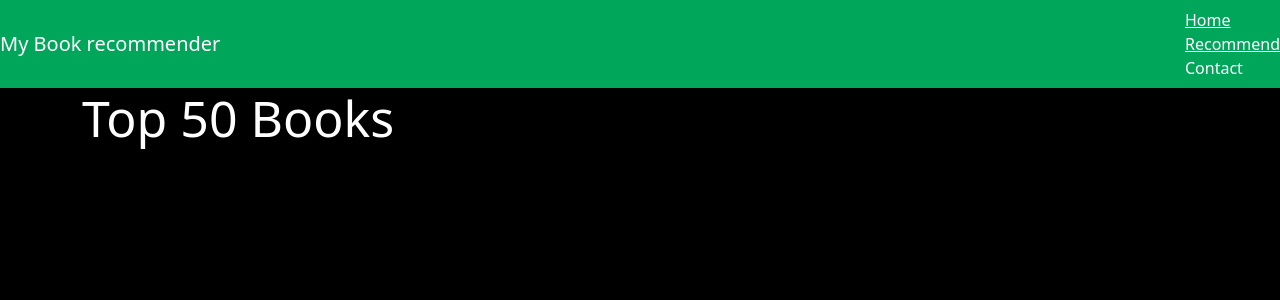
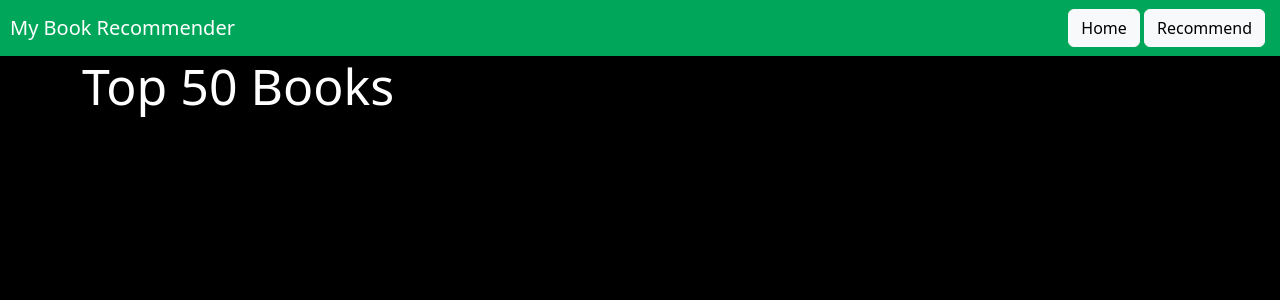
Before and after one commit to PiyushiKulkarni/Book_Recommendation_System, a Flask app: page / in a window 1280 px wide. Shown: the top 300 px of the page. Run offline with Flask 3, Linux system fonts and the light colour scheme; parts of the project's set-up code (start-up, migrations or seed data) failed here and were passed over.

Commit message:
Update index.html

```diff
--- a/template/index.html
+++ b/template/index.html
@@ -6,14 +6,48 @@
     <link href="https://cdn.jsdelivr.net/npm/bootstrap@5.3.2/dist/css/bootstrap.min.css" rel="stylesheet" integrity="sha384-T3c6CoIi6uLrA9TneNEoa7RxnatzjcDSCmG1MXxSR1GAsXEV/Dwwykc2MPK8M2HN" crossorigin="anonymous">
 </head>
 <body style="background-color:black">
-        <nav class="navbar" style="background-color:#00a65a">
-        <a class="navbar-brand text-white">My Book recommender</a>
-            <ul class="nav navbar-nav text-white">
-            <li class="text-white"><a class="text-white" href="/">Home</a></li>
-            <li class="text-white"><a class="text-white" href="/recommend">Recommend</a></li>
-            <li class="text-white"><a>Contact</a></li>
-        </ul>
-        </nav>
+<style>
+        .navbar {
+            background-color: #00a65a;
+        }
+
+        .navbar-brand, .nav-link {
+            color: white !important;
+            margin-left: 10px;
+        }
+                .card {
+            margin-top: 20px;
+            border: 2px solid #00a65a;
+            border-radius: 10px;
+            overflow: hidden;
+            transition: transform 0.3s ease-in-out;
+        }
+        .navbar-buttons{
+            margin-right: 15px;
+        }
+        .card:hover {
+            transform: scale(1.05);
+        }
+
+        .card-img-top {
+            width: 100%;
+
+
+        }
+
+        .card-body {
+            text-align: center;
+        }
+</style>
+<nav class="navbar">
+    <a class="navbar-brand">My Book Recommender</a>
+    <div class="navbar-buttons">
+        <a class="btn btn-light" href="/">Home</a>
+        <a class="btn btn-light" href="/recommend">Recommend</a>
+
+    </div>
+</nav>
+
  <div class="container">
         <div class="row">
             <div class="col-md-12">
@@ -40,3 +74,89 @@
 
 </body>
 </html>
+<!--<!DOCTYPE html>-->
+<!--<html lang="en">-->
+<!--<head>-->
+<!--    <meta charset="UTF-8">-->
+<!--    <title>Books Recommender System</title>-->
+<!--    <link href="https://cdn.jsdelivr.net/npm/bootstrap@5.3.2/dist/css/bootstrap.min.css" rel="stylesheet" integrity="sha384-T3c6CoIi6uLrA9TneNEoa7RxnatzjcDSCmG1MXxSR1GAsXEV/Dwwykc2MPK8M2HN" crossorigin="anonymous">-->
+<!--    <style>-->
+<!--        body {-->
+<!--            background-color: black;-->
+<!--            color: white;-->
+<!--        }-->
+
+<!--        .navbar {-->
+<!--            background-color: #00a65a;-->
+<!--        }-->
+
+<!--        .navbar-brand, .nav-link {-->
+<!--            color: white !important;-->
+<!--        }-->
+
+<!--        .container {-->
+<!--            margin-top: 20px;-->
+<!--        }-->
+
+<!--        h1 {-->
+<!--            font-size: 50px;-->
+<!--        }-->
+
+<!--        .card {-->
+<!--            margin-top: 20px;-->
+<!--            border: 2px solid #00a65a;-->
+<!--            border-radius: 10px;-->
+<!--            overflow: hidden;-->
+<!--            transition: transform 0.3s ease-in-out;-->
+<!--        }-->
+
+<!--        .card:hover {-->
+<!--            transform: scale(1.05);-->
+<!--        }-->
+
+<!--        .card-img-top {-->
+<!--            width: 100%;-->
+<!--            height: 200px;-->
+<!--            object-fit: cover;-->
+<!--        }-->
+
+<!--        .card-body {-->
+<!--            text-align: center;-->
+<!--        }-->
+<!--    </style>-->
+<!--</head>-->
+<!--<body>-->
+
+<!--<nav class="navbar">-->
+<!--    <a class="navbar-brand">My Book Recommender</a>-->
+<!--    <div class="navbar-buttons">-->
+<!--        <a class="btn btn-light" href="/">Home</a>-->
+<!--        <a class="btn btn-light" href="/recommend">Recommend</a>-->
+<!--        <a class="btn btn-light" href="#">Contact</a>-->
+<!--    </div>-->
+<!--</nav>-->
+
+<!--<div class="container">-->
+<!--    <div class="row">-->
+<!--        <div class="col-md-12">-->
+<!--            <h1>Top 50 Books</h1>-->
+<!--        </div>-->
+
+<!--        {% for i in range(book_name|length) %}-->
+<!--            <div class="col-md-3">-->
+<!--                <div class="card">-->
+<!--                    <div class="card-body">-->
+<!--                        <img class="card-img-top" src="{{ image[i] }}" alt="Book Cover">-->
+<!--                        <p>{{ book_name[i] }}</p>-->
+<!--                        <h4>{{ author[i] }}</h4>-->
+<!--                        <h4>Votes - {{ votes[i] }}</h4>-->
+<!--                        <h4>Ratings - {{ rating[i] }}</h4>-->
+<!--                    </div>-->
+<!--                </div>-->
+<!--            </div>-->
+<!--        {% endfor %}-->
+<!--    </div>-->
+<!--</div>-->
+
+<!--</body>-->
+<!--</html>-->
```
